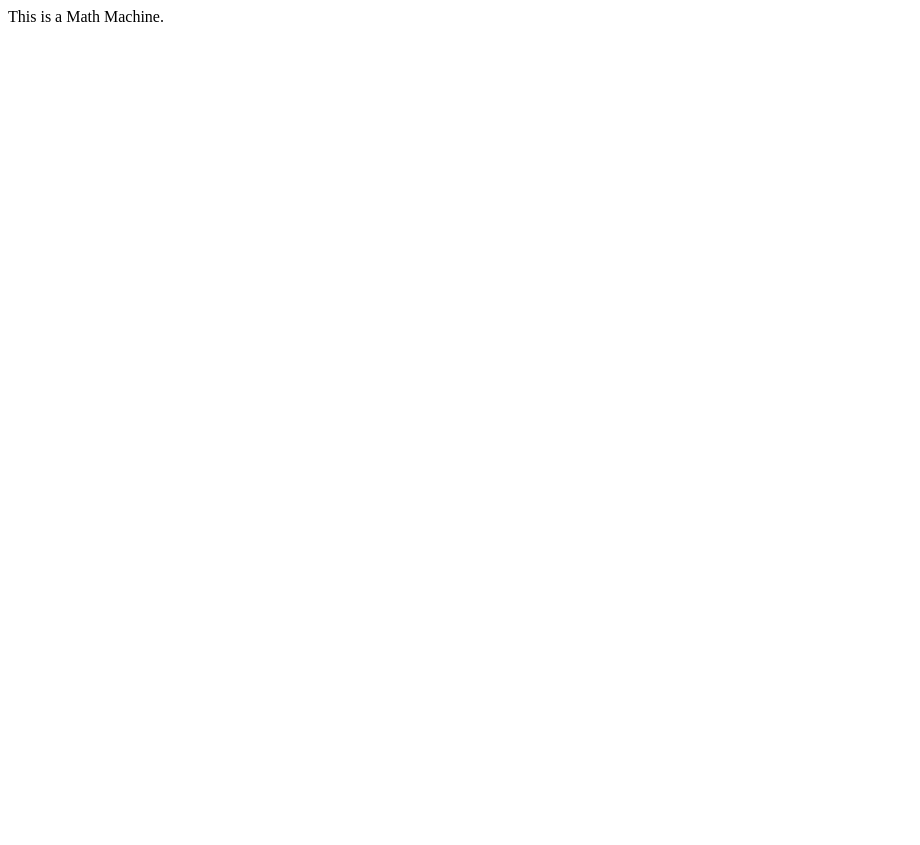
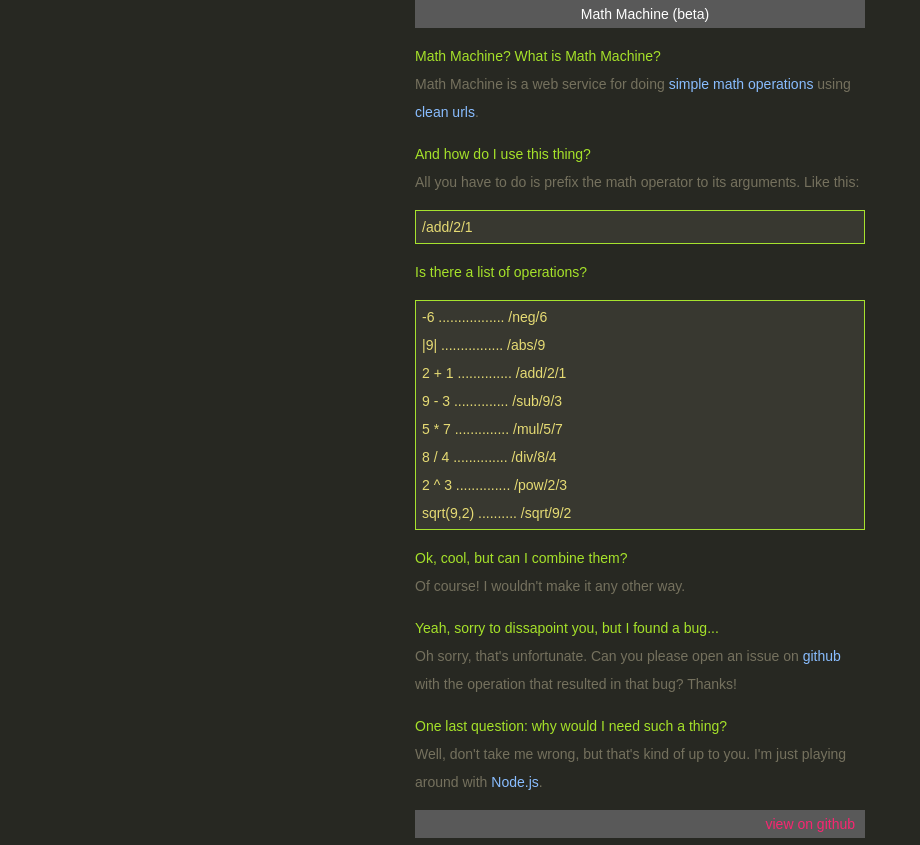
Before and after one commit to joaoffcosta/math-machine, a website: page public/index.html in a window 1280 px wide. Shown: the whole page, without its empty margins (0-920 px from the left). Before the commit the page ends 800 px from the top, so only its background shows below. Drawn offline with Linux system fonts and the light colour scheme; a web font is replaced by a local one.

Commit message:
Adds a real index page

```diff
--- a/public/index.html
+++ b/public/index.html
@@ -1,8 +1,49 @@
 <html>
   <head>
     <title>Math Machine</title>
+    <link rel="stylesheet" type="text/css" href="styles.css">
   </head>
   <body>
-    This is a Math Machine.
+    <div id="top">Math Machine (beta)</div>
+    <div class="section">
+      <span class="title">Math Machine? What is Math Machine?</span>
+      <br>
+      Math Machine is a web service for doing <a href="http://en.wikipedia.org/wiki/Operation_(mathematics)" target="_blank">simple math operations</a> using <a href="http://en.wikipedia.org/wiki/Clean_URL" target="_blank">clean urls</a>.
+    </div>
+    <div class="section">
+      <span class="title">And how do I use this thing?</span>
+      <br>
+      All you have to do is prefix the math operator to its arguments. Like this:
+      <div class="code">/add/2/1</div>
+    </div>
+    <div class="section">
+      <span class="title">Is there a list of operations?</span>
+        <div class="code">
+          -6 ................. /neg/6<br>
+          |9| ................ /abs/9<br>
+          2 + 1 .............. /add/2/1<br>
+          9 - 3 .............. /sub/9/3<br>
+          5 * 7 .............. /mul/5/7<br>
+          8 / 4 .............. /div/8/4<br>
+          2 ^ 3 .............. /pow/2/3<br>
+          sqrt(9,2) .......... /sqrt/9/2<br>
+        </div>
+    </div>
+    <div class="section">
+      <span class="title">Ok, cool, but can I combine them?</span>
+      <br>
+      Of course! I wouldn't make it any other way.
+    </div>
+    <div class="section">
+      <span class="title">Yeah, sorry to dissapoint you, but I found a bug...</span>
+      <br>
+      Oh sorry, that's unfortunate. Can you please open an issue on <a href="https://github.com/joaoffcosta/math-machine/">github</a> with the operation that resulted in that bug? Thanks!
+    </div>
+    <div class="section">
+      <span class="title">One last question: why would I need such a thing?</span>
+      <br>
+      Well, don't take me wrong, but that's kind of up to you. I'm just playing around with <a href="http://nodejs.org/" target="_blank">Node.js</a>.
+    </div>
+    <div id="bottom"><a href="https://github.com/joaoffcosta/math-machine/">view on github</a></div>
   </body>
 </html>
--- /dev/null
+++ b/public/styles.css
@@ -0,0 +1,59 @@
+/*
+  This was the theme inspiration:
+  http://www.monokai.nl/blog/2006/07/15/textmate-color-theme/
+*/
+
+@import url(http://fonts.googleapis.com/css?family=Droid+Sans+Mono);
+
+body {
+  width: 450px;
+  margin: 0px auto;
+  background: #272822;
+  font-family: 'Droid Sans Mono', sans-serif;
+  font-size: 14px;
+  color: #75715E;
+  line-height: 200%;
+}
+
+a:link    { color: #89BDFF; text-decoration: none;      }
+a:visited { color: #89BDFF; text-decoration: none;      }
+a:hover   { color: #89BDFF; text-decoration: underline; }
+a:active  { color: #89BDFF; text-decoration: none;      }
+
+#top {
+  text-align: center;
+  color: #ffffff;
+  background: #595959;
+  padding-left: 10px;
+  margin-bottom: 0.5em;
+}
+
+.section {
+  margin-top: 1em;
+  margin-bottom: 1em;
+}
+
+.section .title {
+  color: #A6E22A;
+  font-size: 14px;
+}
+
+.code {
+  color: #E6DB74;
+  padding: 2px 6px;
+  background: #383830;
+  border: solid 1px #A6E22E;
+  margin-top: 1em;
+}
+
+#bottom {
+  text-align: right;
+  background: #595959;
+  padding-right: 10px;
+  margin-bottom: 0.5em;
+}
+
+#bottom a:link    { color: #F92672; text-decoration: none;      }
+#bottom a:visited { color: #F92672; text-decoration: none;      }
+#bottom a:hover   { color: #F92672; text-decoration: underline; }
+#bottom a:active  { color: #F92672; text-decoration: none;      }
```
